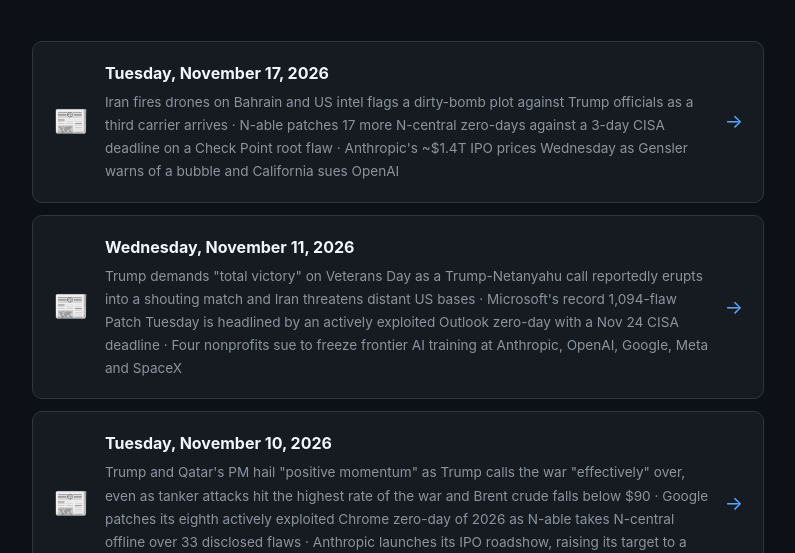
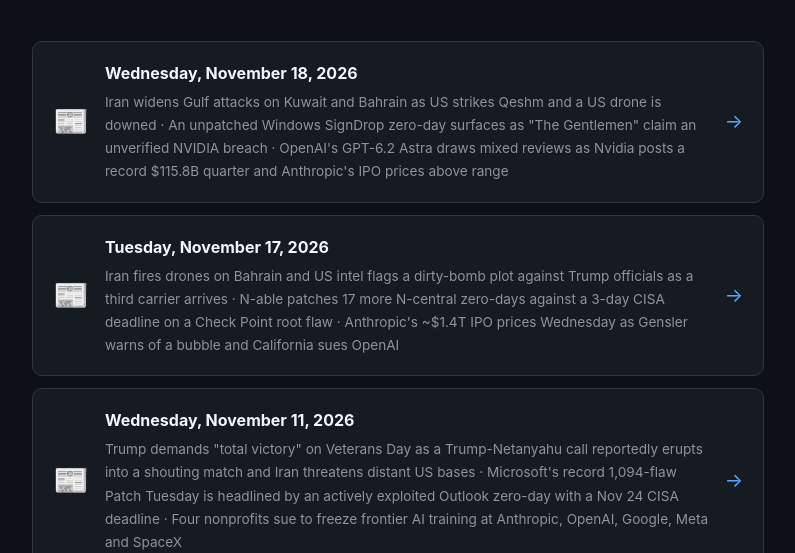
Before and after one commit to georgesdem-dev/daily-briefings, a plain HTML site: page index.html in a window 1280 px wide. Shown: the part 247-800 px from the top of the page, without its empty margins (242-1037 px from the left). Drawn offline with Linux system fonts and the light colour scheme.

Commit message:
Add briefing index.html

```diff
--- a/index.html
+++ b/index.html
@@ -64,6 +64,16 @@
   </div>
 
   <ul class="briefing-list">
+    <li>
+      <a class="briefing-item" href="briefing-2026-11-18.html">
+        <div class="briefing-icon">📰</div>
+        <div class="briefing-info">
+          <div class="briefing-date">Wednesday, November 18, 2026</div>
+          <div class="briefing-summary">Iran widens Gulf attacks on Kuwait and Bahrain as US strikes Qeshm and a US drone is downed · An unpatched Windows SignDrop zero-day surfaces as "The Gentlemen" claim an unverified NVIDIA breach · OpenAI's GPT-6.2 Astra draws mixed reviews as Nvidia posts a record $115.8B quarter and Anthropic's IPO prices above range</div>
+        </div>
+        <div class="briefing-arrow">→</div>
+      </a>
+    </li>
     <li>
       <a class="briefing-item" href="briefing-2026-11-17.html">
         <div class="briefing-icon">📰</div>
```
